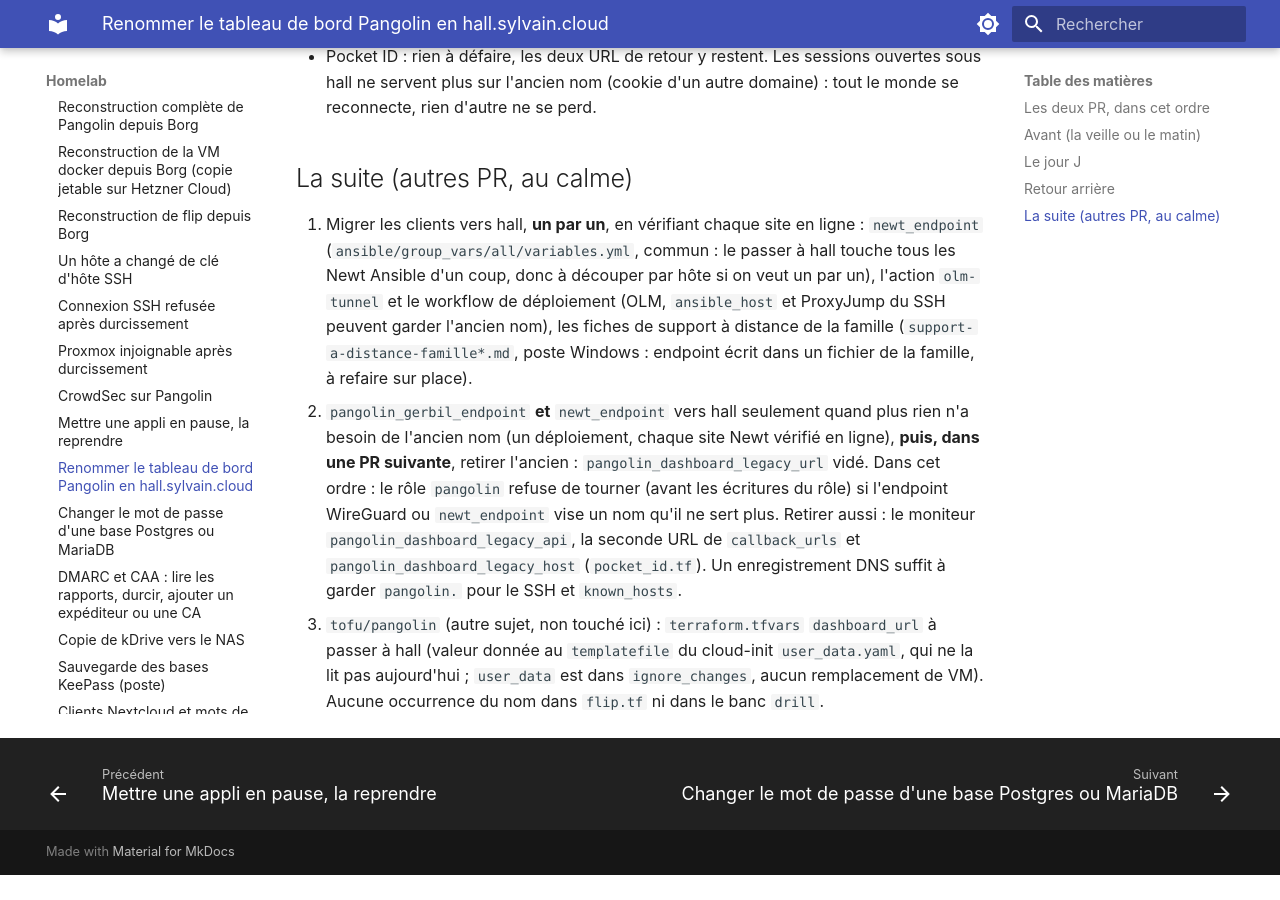
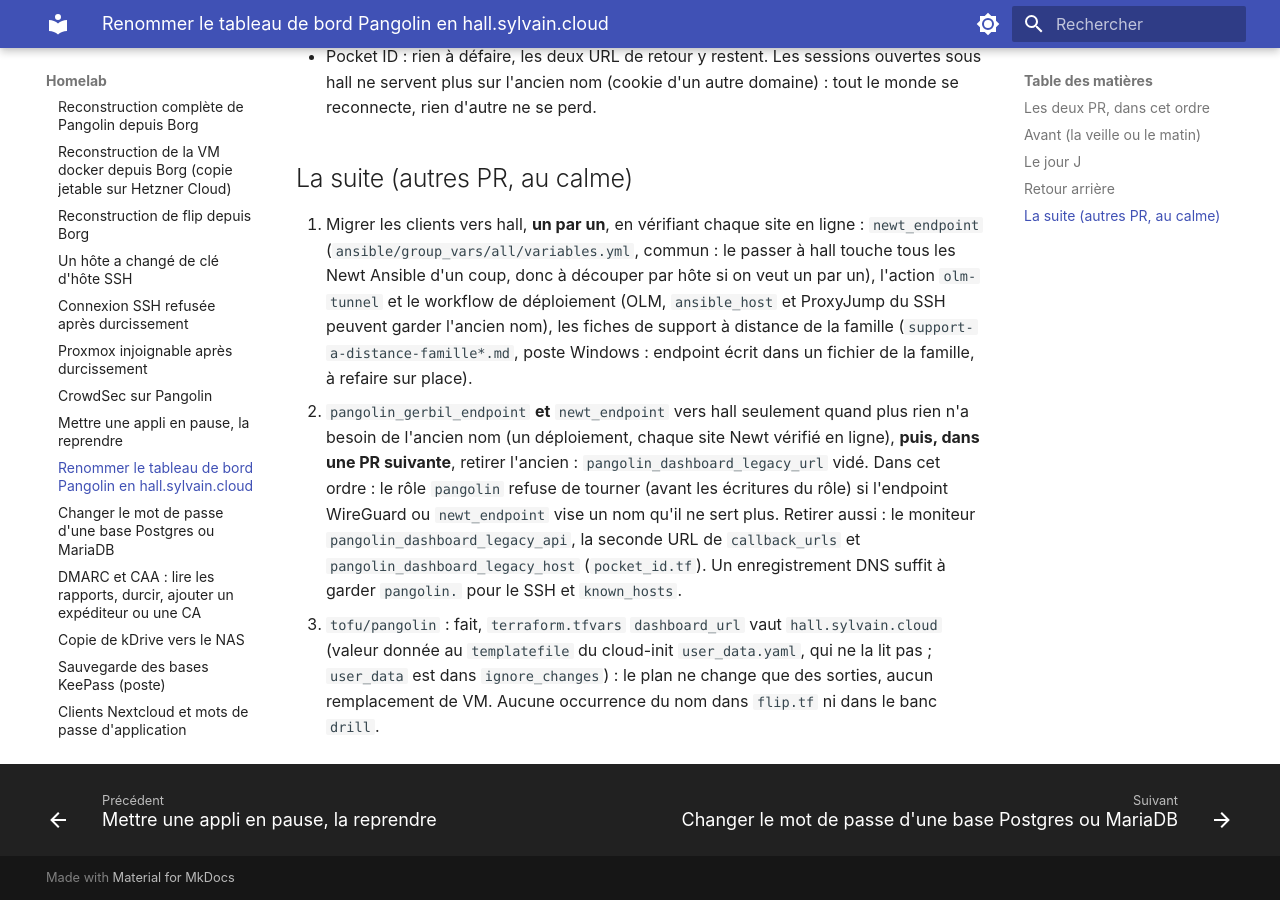
Before and after one commit to sylvainmetayer/homelab, an MkDocs documentation site: the page built from docs/runbooks/renommage-pangolin-hall.md, in a window 1280 px wide and 900 px high, scrolled down 2918 px. Built offline with MkDocs 1.6.1 and Material for MkDocs 9.7.7, drawn with Linux system fonts in a browser that asks for light colours; before the commit the page ends 3793 px from its top, so only the background shows below that.

Commit message:
chore(pangolin): dashboard_url du tfvars sur hall, sans effet sur la VM
Claude-Session: https://claude.ai/code/session_01EfxfYB2pkaQLtTaWEbDKW8

```diff
--- a/docs/runbooks/renommage-pangolin-hall.md
+++ b/docs/runbooks/renommage-pangolin-hall.md
@@ -128,8 +128,8 @@ publique, le mur SSO n'y est pour rien) ; console Hetzner si le SSH ne répond p
    moniteur `pangolin_dashboard_legacy_api`, la seconde URL de
    `callback_urls` et `pangolin_dashboard_legacy_host` (`pocket_id.tf`). Un
    enregistrement DNS suffit à garder `pangolin.` pour le SSH et `known_hosts`.
-3. `tofu/pangolin` (autre sujet, non touché ici) : `terraform.tfvars`
-   `dashboard_url` à passer à hall (valeur donnée au `templatefile` du
-   cloud-init `user_data.yaml`, qui ne la lit pas aujourd'hui ; `user_data` est
-   dans `ignore_changes`, aucun remplacement de VM). Aucune occurrence du nom dans
-   `flip.tf` ni dans le banc `drill`.
+3. `tofu/pangolin` : fait, `terraform.tfvars` `dashboard_url` vaut `hall.sylvain.cloud`
+   (valeur donnée au `templatefile` du cloud-init `user_data.yaml`, qui ne la lit
+   pas ; `user_data` est dans `ignore_changes`) : le plan ne change que des
+   sorties, aucun remplacement de VM. Aucune occurrence du nom dans `flip.tf` ni
+   dans le banc `drill`.
```
Also changed, not shown: 1 other file.
